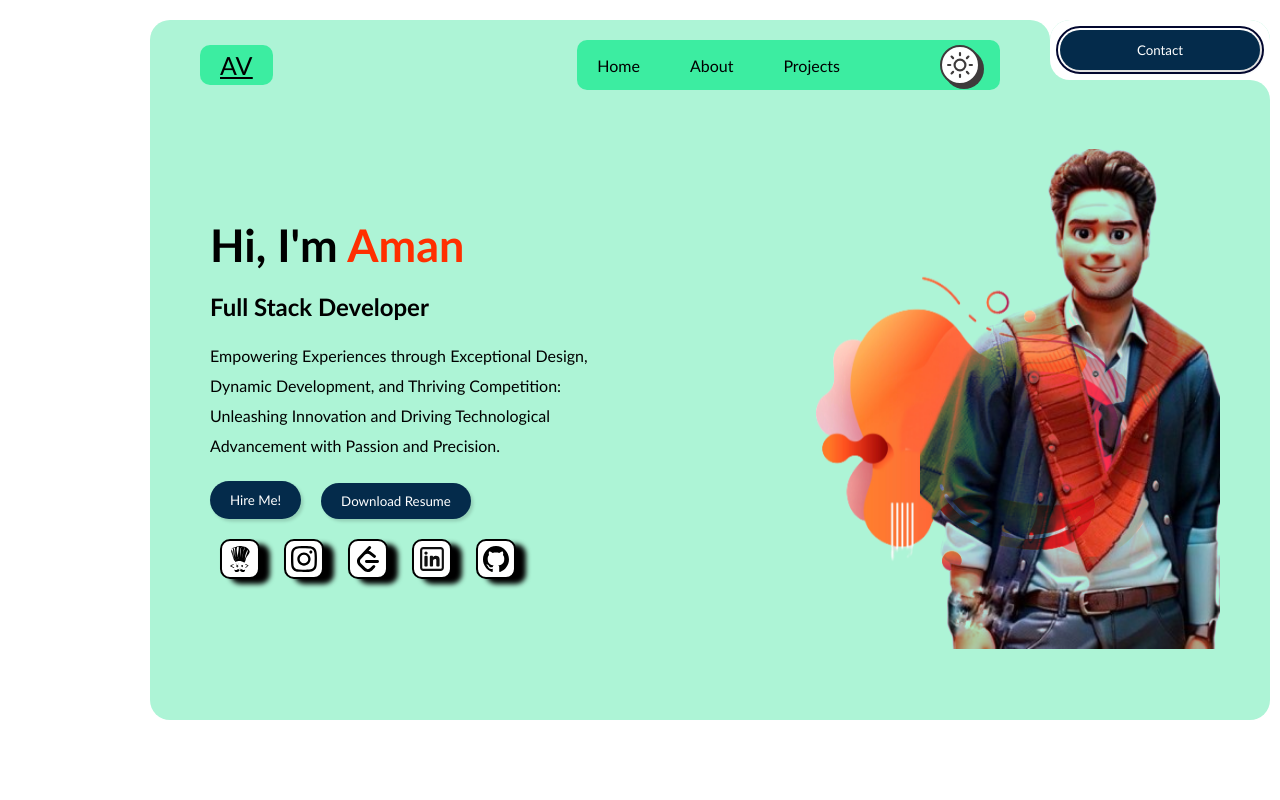
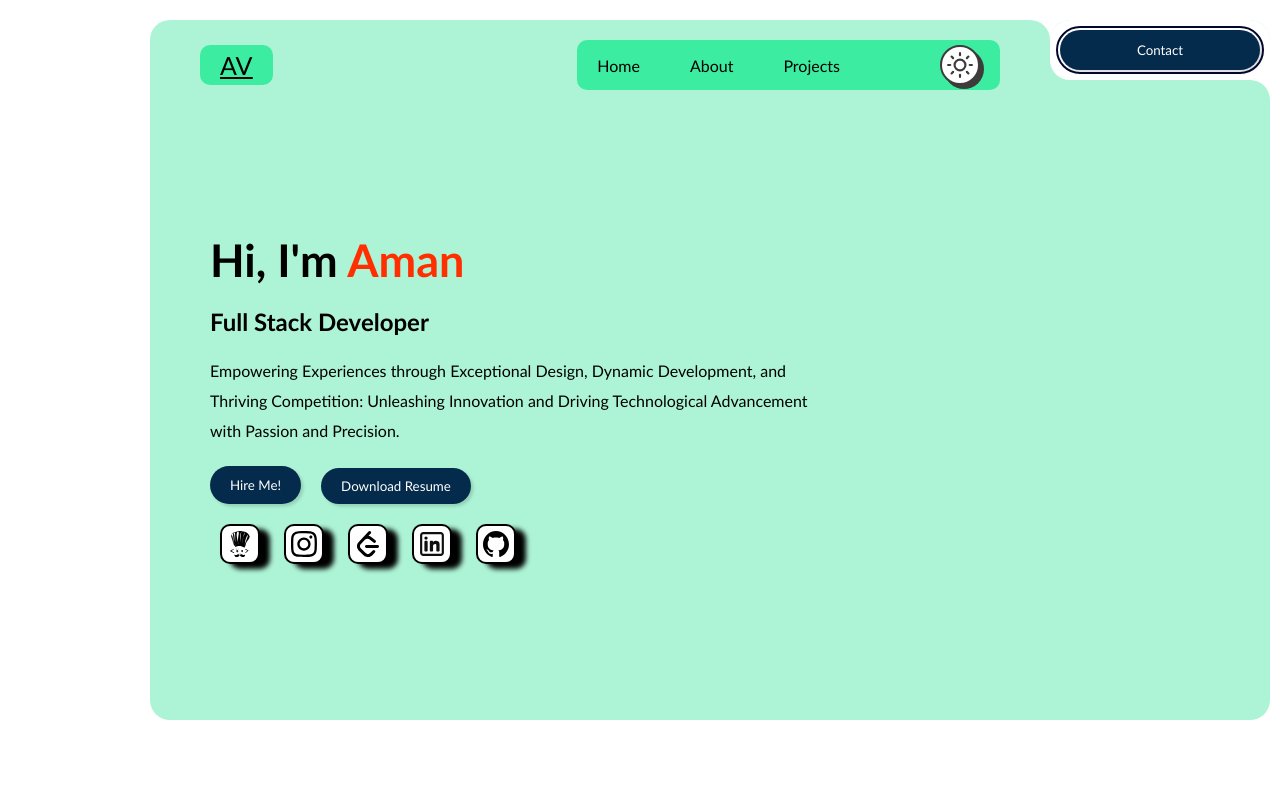
Before and after one commit to amanakhtar78/portfolio-js, a plain HTML site: page index.html in a window 1280 px wide. Shown: the top 800 px of the page. Drawn offline with nearby package versions, Linux system fonts and the light colour scheme.

Commit message:
image change removed

```diff
--- a/index.html
+++ b/index.html
@@ -239,7 +239,7 @@
             <img src="/images/coding.jpg" alt="" height="300" width="300" />
           </section>
         </section>
-        <section class="section2__img">
+        <!-- <section class="section2__img">
           <div class="imgdata">
             <img
               width="800"
@@ -256,7 +256,7 @@
               class="image__standing"
             />
           </div>
-        </section>
+        </section> -->
       </header>
     </div>
     <div class="experience">
```
